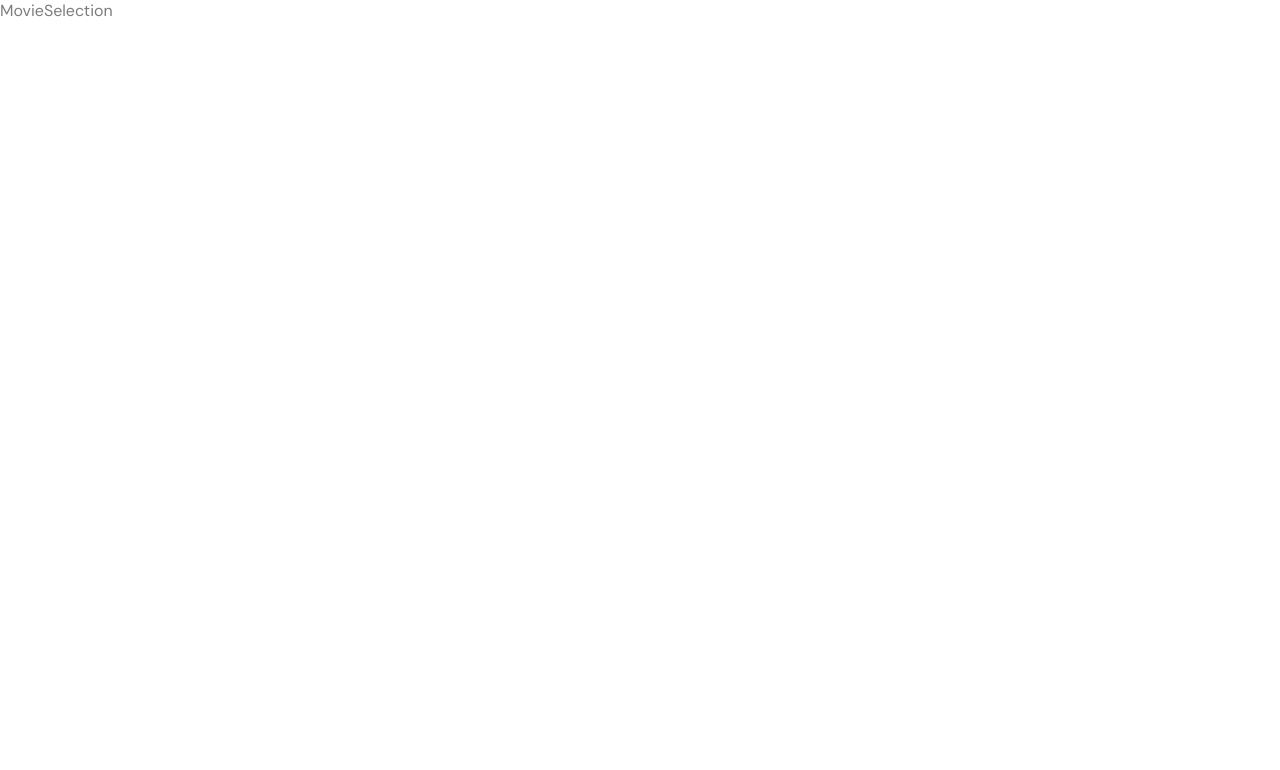
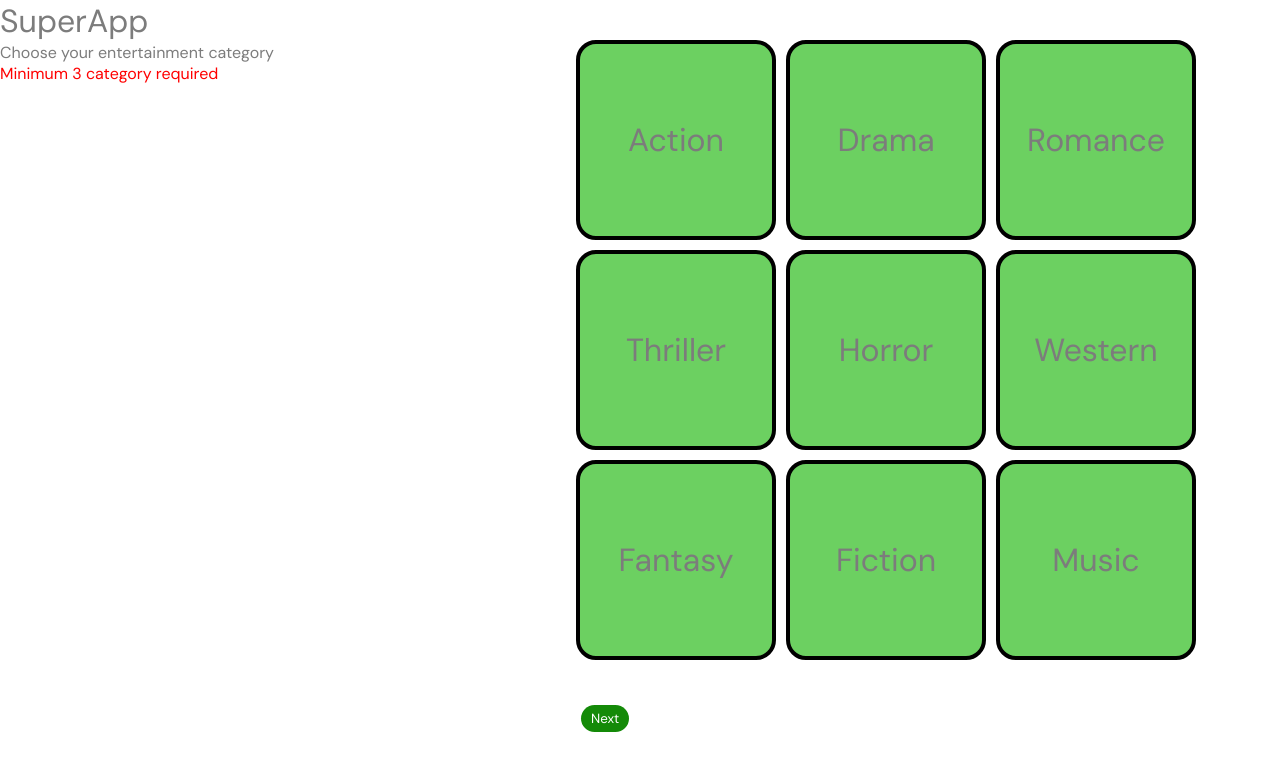
Before and after one commit to SouravTanwar/SuperApp, a React (Vite) app: page /selection in a window 1280 px wide. Shown: the top 770 px of the page. Built offline with nearby package versions, Linux system fonts and the light colour scheme; a web font is replaced by a local one.

Commit message:
feat: added MovieBox and MovieChip comonents for MovieSelection page

```diff
--- /dev/null
+++ b/src/components/MovieBox.jsx
@@ -0,0 +1,37 @@
+import React from 'react'
+
+const MovieBox = ({category, selectedMovies, setSelectedMovies}) => {
+
+    const handleMovie=(category)=>{
+
+        if(!selectedMovies.includes(category)){
+            setSelectedMovies([...selectedMovies, category])
+        }
+        else{
+            setSelectedMovies(selectedMovies.filter((movie)=>movie !== category)) ;
+        }
+
+
+    }
+
+    return (
+        <div
+            style={{
+                display:"flex",
+                height:"200px",
+                width:"200px",
+                justifyContent:"center",
+                alignItems:"center",
+                backgroundColor:"#6CD061",
+                border:`4px solid ${selectedMovies.includes(category) ? "red":"black"}`,
+                borderRadius:"20px",
+            }}
+
+            onClick={()=>handleMovie(category)}
+        >
+            <h1>{category.movie}</h1>
+        </div>
+    )
+}
+
+export default MovieBox
--- /dev/null
+++ b/src/components/MovieChips.jsx
@@ -0,0 +1,27 @@
+import React from 'react'
+
+const MovieChips = ({category, setSelectedMovies}) => {
+
+    const handleDelete=(category)=>{
+        setSelectedMovies((selectedMovies)=>selectedMovies.filter((movie)=>movie!=category))
+    }
+
+    return (
+        <button
+            style={{
+                display:"flex",
+                width:"100px",
+                justifyContent:"space-between",
+                padding:"5px 10px",
+                margin:"5px",
+                backgroundColor:"#148A08",
+                color:"#FFFFFF",
+                borderRadius:"30px"
+            }}
+        >
+            {category.movie} <span style={{color:"#FFFFFF"}} onClick={()=>handleDelete(category)}>X</span>
+        </button>
+    )
+}
+
+export default MovieChips
--- a/src/pages/Home.jsx
+++ b/src/pages/Home.jsx
@@ -1,4 +1,5 @@
 import { useState } from 'react'
+import { useNavigate } from 'react-router-dom'
 import './Home.css'
 
 
@@ -18,6 +19,8 @@ function Home() {
     Mobile: "",
     Consent: ""
   })
+
+  const navigate = useNavigate()
 
   const handleInput= (e) => {
     setData({
@@ -52,6 +55,8 @@ function Home() {
       Mobile: "",
       Consent: false
     })
+
+    navigate("/selection")
 
   }
 
--- a/src/pages/MovieSelection.jsx
+++ b/src/pages/MovieSelection.jsx
@@ -1,7 +1,125 @@
+import { useState } from "react"
+import { useNavigate } from "react-router-dom";
+import MovieBox from "../components/MovieBox.jsx";
+import MovieChips from "../components/MovieChips.jsx";
+
+const MOVIES = [
+    {
+        id: 0,
+        movie: "Action",
+    },
+    {
+        id: 1,
+        movie: "Drama",
+    },
+    {
+        id: 2,
+        movie: "Romance",
+    },
+    {
+        id: 3,
+        movie: "Thriller",
+    },
+    {
+        id: 4,
+        movie: "Horror",
+    },
+    {
+        id: 5,
+        movie: "Western",
+    },
+    {
+        id: 6,
+        movie: "Fantasy",
+    },
+    {
+        id: 7,
+        movie: "Fiction",
+    },
+    {
+        id: 8,
+        movie: "Music",
+    },
+];
 
 const MovieSelection = () => {
+
+    const [selectedMovies, setSelectedMovies] = useState([])
+    const navigate = useNavigate()
+
+    const handleNext=()=>{
+        if(selectedMovies.length<3){
+            alert("please select atleast 3 movie category")
+        }
+        else{
+            alert("choice selected successfully")
+            localStorage.setItem("selectedMovies",JSON.stringify(selectedMovies))
+            setSelectedMovies([])
+            navigate("/")
+        }
+
+    }
+
+
     return (
-        <div>MovieSelection</div>
+        <div style={{display:"flex", width:"100vw", height:"100vh"}}>
+            <div style={{width:"45vw"}}>
+                <h1>SuperApp</h1>
+                <p>Choose your entertainment category</p>
+                <div style={{display:"flex", flexWrap:"wrap"}}>
+                    {
+                        selectedMovies.map((category) => (
+                            <p key={category.id}>
+                                <MovieChips
+                                    category={category}
+                                    setSelectedMovies={setSelectedMovies}
+                                />
+                            </p>
+                        ))
+                    }
+                </div>
+                {
+                    selectedMovies.length < 3 && (
+                        <p style={{ color: "red" }}>
+                            Minimum 3 category required
+                        </p>
+                    )
+                }
+            </div>
+            <div>
+                <div
+                    style={{
+                        display: "grid",
+                        gridTemplateColumns: "repeat(3, 1fr)",
+                        gap:"10px",
+                        margin:"40px auto"
+                    }}
+                >
+                    {
+                        MOVIES.map((category) => (
+                            <div key={category.id}>
+                                <MovieBox
+                                    category={category}
+                                    selectedMovies={selectedMovies}
+                                    setSelectedMovies={setSelectedMovies}
+                                />
+                            </div>
+                        ))
+                    }
+                </div>
+                <button style={{
+                    padding: "5px 10px",
+                    margin: "5px",
+                    backgroundColor: "#148A08",
+                    color: "#FFFFFF",
+                    borderRadius: "30px"
+                }}
+                    onClick={handleNext}
+                >
+                    Next
+                </button>
+            </div>
+        </div>
     )
 }
 
```
